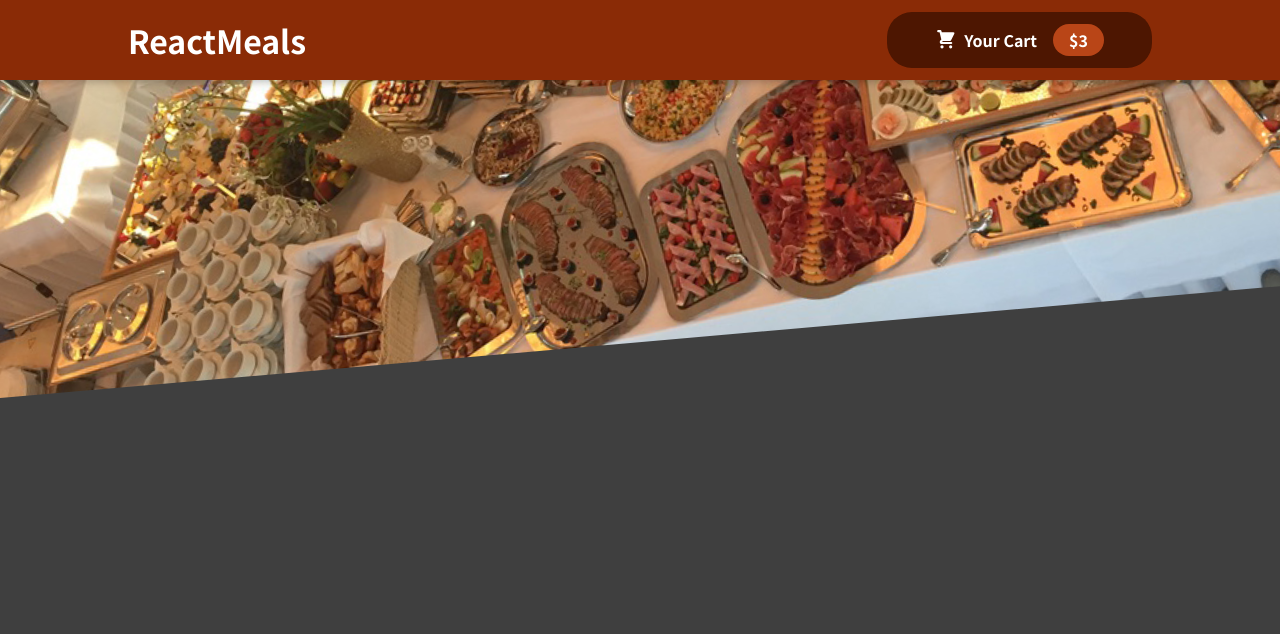
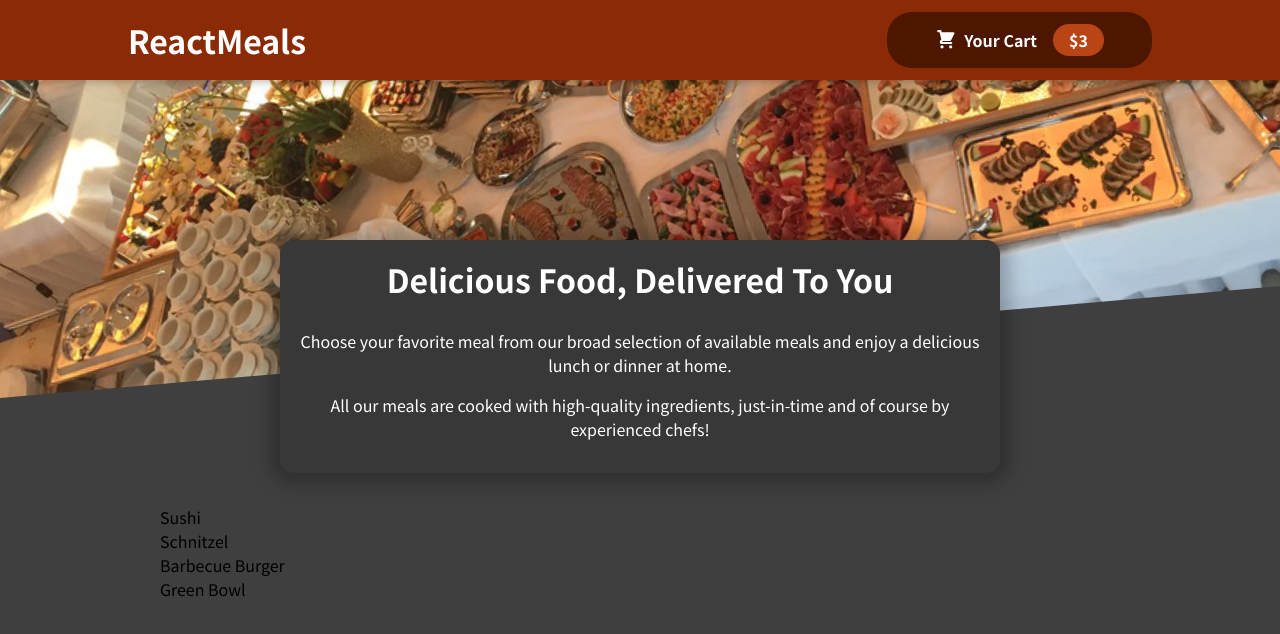
Before and after one commit to Szymofcion/ReactMeal, a React (Create React App) app: page / in a window 1280 px wide. Shown: the top 634 px of the page. Built offline with nearby package versions, Linux system fonts and the light colour scheme.

Commit message:
added Card component in UI

```diff
--- a/src/App.js
+++ b/src/App.js
@@ -1,12 +1,15 @@
 import { Fragment } from "react";
 
 import Header from "./components/Layout/Header";
-
+import Meals from "./components/Melas/Meals";
 
 function App() {
   return (
     <Fragment>
-      <Header/>
+      <Header />
+      <main>
+        <Meals />
+      </main>
     </Fragment>
   );
 }
--- a/src/components/Melas/AvailableMeals.js
+++ b/src/components/Melas/AvailableMeals.js
@@ -1,4 +1,4 @@
-import classes from '.AvailableMeals.module.css'
+import classes from './AvailableMeals.module.css'
 
 
 const DUMMY_MEALS = [
@@ -30,7 +30,7 @@ const DUMMY_MEALS = [
 const AvailableMeals = props => {
     const mealsList =DUMMY_MEALS.map( meal => <li>{meal.name}</li>)
     return (
-        <section>
+        <section className={classes.meals}>
             <ul>
                 {mealsList}
             </ul>
--- a/src/components/Melas/Meals.js
+++ b/src/components/Melas/Meals.js
@@ -0,0 +1,16 @@
+import { Fragment } from "react"
+
+import MealsSummary from "./MealsSummary"
+import AvailableMeals from "./AvailableMeals"
+
+const Meals = props => {
+
+    return (
+        <Fragment>
+            <MealsSummary />
+            <AvailableMeals />
+        </Fragment>
+    )
+}
+
+export default Meals
--- /dev/null
+++ b/src/components/UI/Card.module.css
@@ -0,0 +1,6 @@
+.card {
+    padding: 1rem;
+    box-shadow: 0 2px 8px rgba(0, 0, 0, 0.25);
+    border-radius: 14px;
+    background-color: white;
+  }
```
Also changed, not shown: src/components/UI/Card.js (added).
